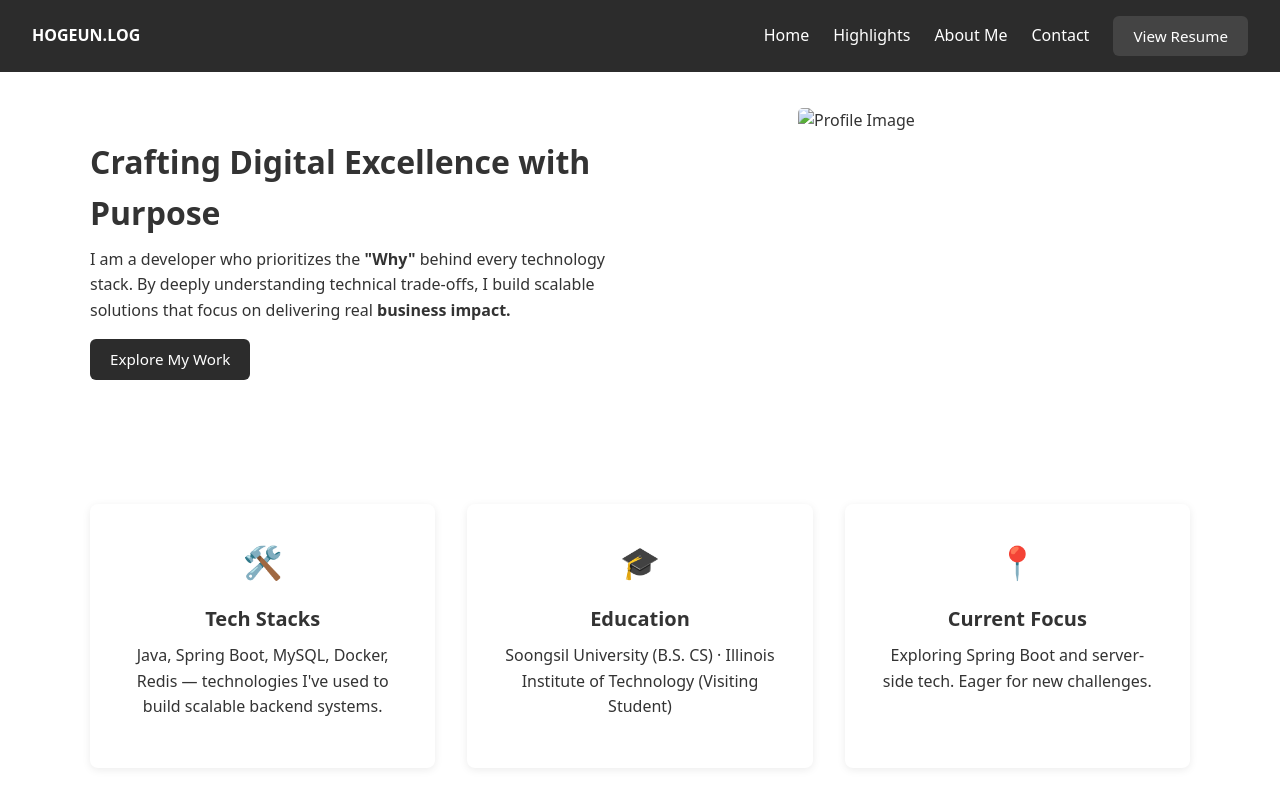
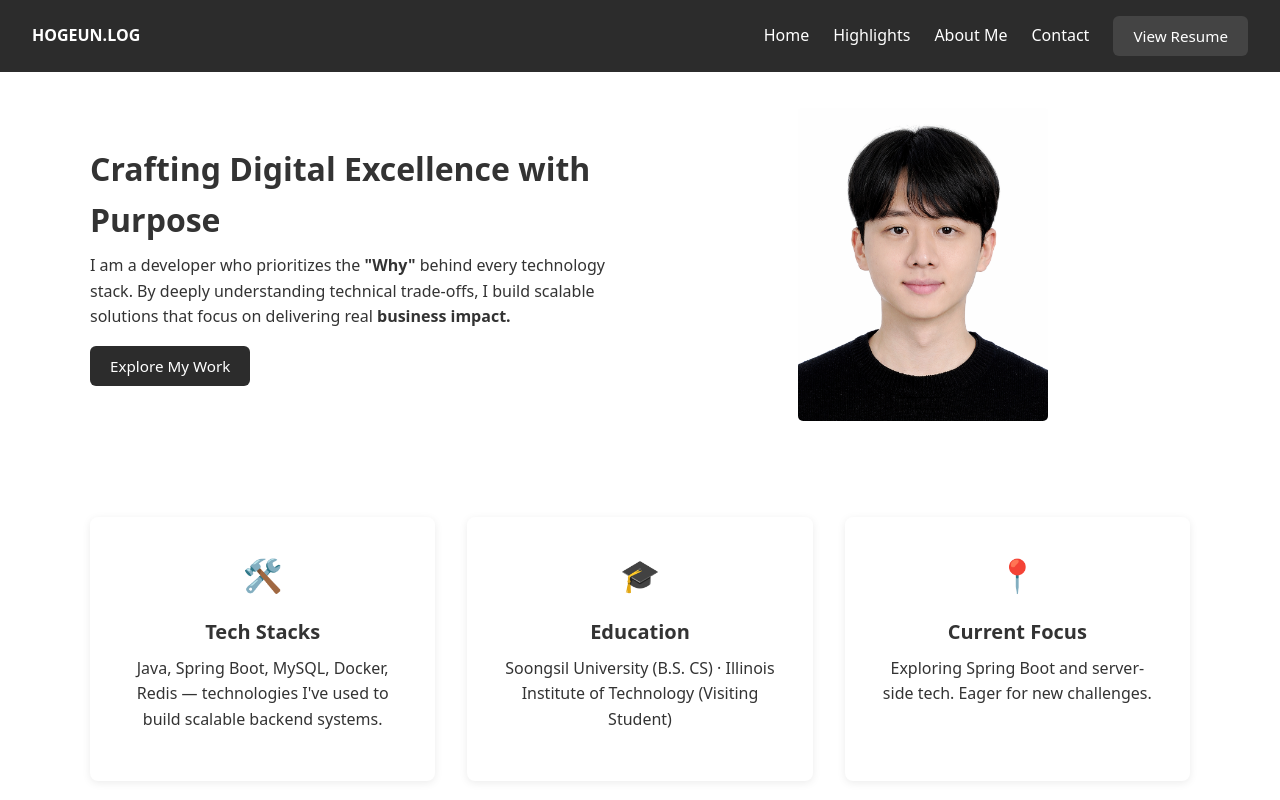
Before and after one commit to hogeun-iit/ITMD442-Lab1, a plain HTML site: page index.html in a window 1280 px wide. Shown: the top 800 px of the page. Drawn offline with Linux system fonts and the light colour scheme; the site is published under a folder, as on GitHub Pages, so addresses that start at the root find nothing.

Commit message:
index.html edit image path to relative path

```diff
--- a/index.html
+++ b/index.html
@@ -32,7 +32,7 @@
         <a href="#highlights" class="btn-primary">Explore My Work</a>
       </div>
       <div class="hero-image">
-        <img src="/images/profile-image.png" width="250" height="300" alt="Profile Image">
+        <img src="./images/profile-image.png" width="250" height="300" alt="Profile Image">
       </div>
     </section>
 
```
